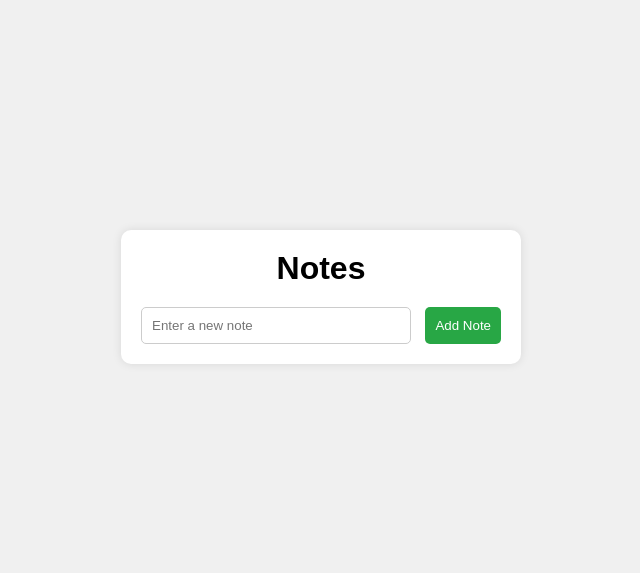
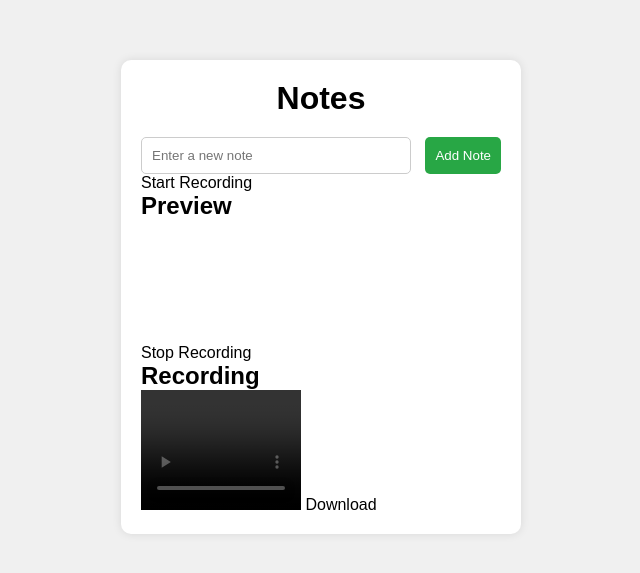
Before and after one commit to hesoru/HackCamp_2024, a website: page index.html in a window 1280 px wide. Shown: the part 103-676 px from the top of the page, without its empty margins (319-959 px from the left). Drawn offline with Linux system fonts and the light colour scheme; no server answers.

Commit message:
note card edits

```diff
--- a/index.html
+++ b/index.html
@@ -13,9 +13,19 @@
             <input type="text" id="postInput" placeholder="Enter a new note" required>
             <button type="submit">Add Note</button>
         </form>
-        <div id="postList"></div>
+        <div class="left">
+            <div id="startButton" class="button">Start Recording</div>
+            <h2>Preview</h2>
+            <video id="preview" width="160" height="120" autoplay muted></video>
+        </div>
+        <div class="right">
+            <div id="stopButton" class="button" disabled>Stop Recording</div>
+            <h2>Recording</h2>
+            <video id="recording" width="160" height="120" controls></video>
+            <a id="downloadButton" class="button" disabled>Download</a>
+        </div>
     </div>
-
+    <div id="postList"></div>
     <script src="script.js"></script>
 </body>
 </html>
--- a/script.js
+++ b/script.js
@@ -71,6 +71,11 @@ document
 
 window.addEventListener("DOMContentLoaded", fetchPosts);
 
+const recorder = new AudioRecorder()
+recorder.startButton.addEventListener("click", () => recorder.startRecording());
+recorder.stopButton.addEventListener("click", () => recorder.stopRecording());
+recorder.downloadButton.addEventListener("click", () => recorder.downloadRecording());
+
 function fetchPosts() {
     fetch("https://hackcamp-2024.onrender.com/posts") // Send a GET request to the server
     .then((response) => response.json()) // Convert the response to JSON
```
